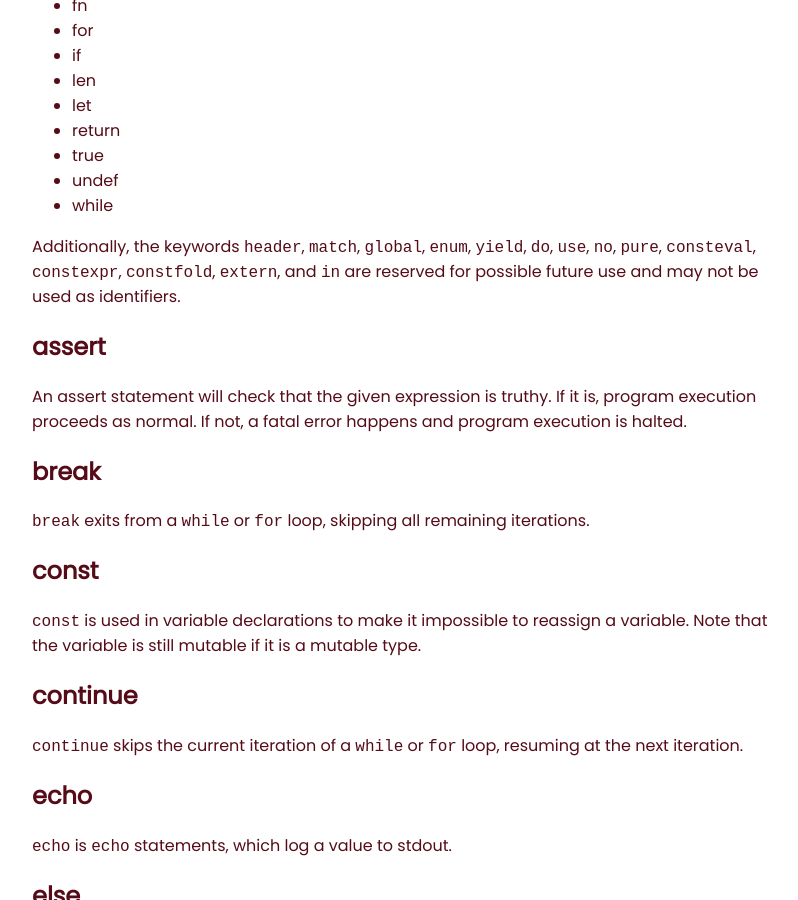
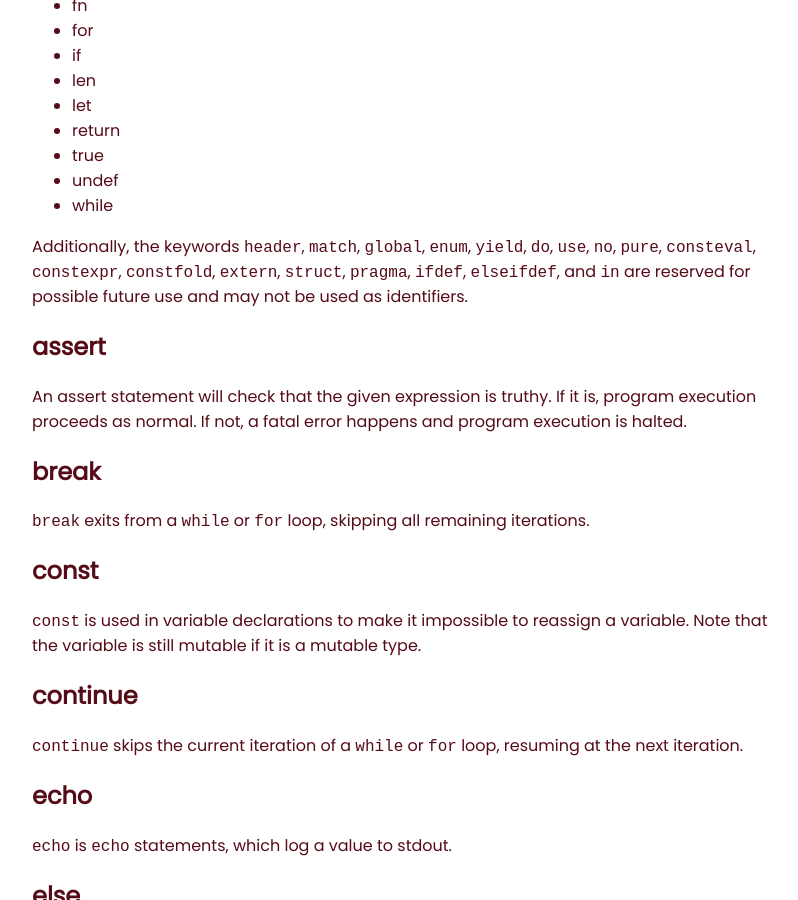
Before and after one commit to yasl-lang/docs, a Jekyll site: the page built from keywords.md, in a window 1280 px wide and 900 px high, scrolled down 381 px. Shown: the whole window, without its empty margins (233-1031 px from the left). Built offline with Jekyll 4.4.1, drawn with Linux system fonts in a browser that asks for light colours; our own code applies the rules of GitHub Pages for plain Markdown files; a script that is not in the unit is left out.

Commit message:
Update keywords.md

```diff
--- a/keywords.md
+++ b/keywords.md
@@ -21,7 +21,7 @@ YASL reserves the following keywords, which may not be used as identifiers:
 * undef
 * while
 
-Additionally, the keywords `header`, `match`, `global`, `enum`, `yield`, `do`, `use`, `no`, `pure`, `consteval`, `constexpr`, `constfold`, `extern`, and `in` are reserved for possible future use and may not be used as identifiers.
+Additionally, the keywords `header`, `match`, `global`, `enum`, `yield`, `do`, `use`, `no`, `pure`, `consteval`, `constexpr`, `constfold`, `extern`, `struct`, `pragma`, `ifdef`, `elseifdef`, and `in` are reserved for possible future use and may not be used as identifiers.
 
 # assert
 An assert statement will check that the given expression is truthy. If it is, program execution proceeds as normal. If not, a fatal error happens and program execution is halted.
```
